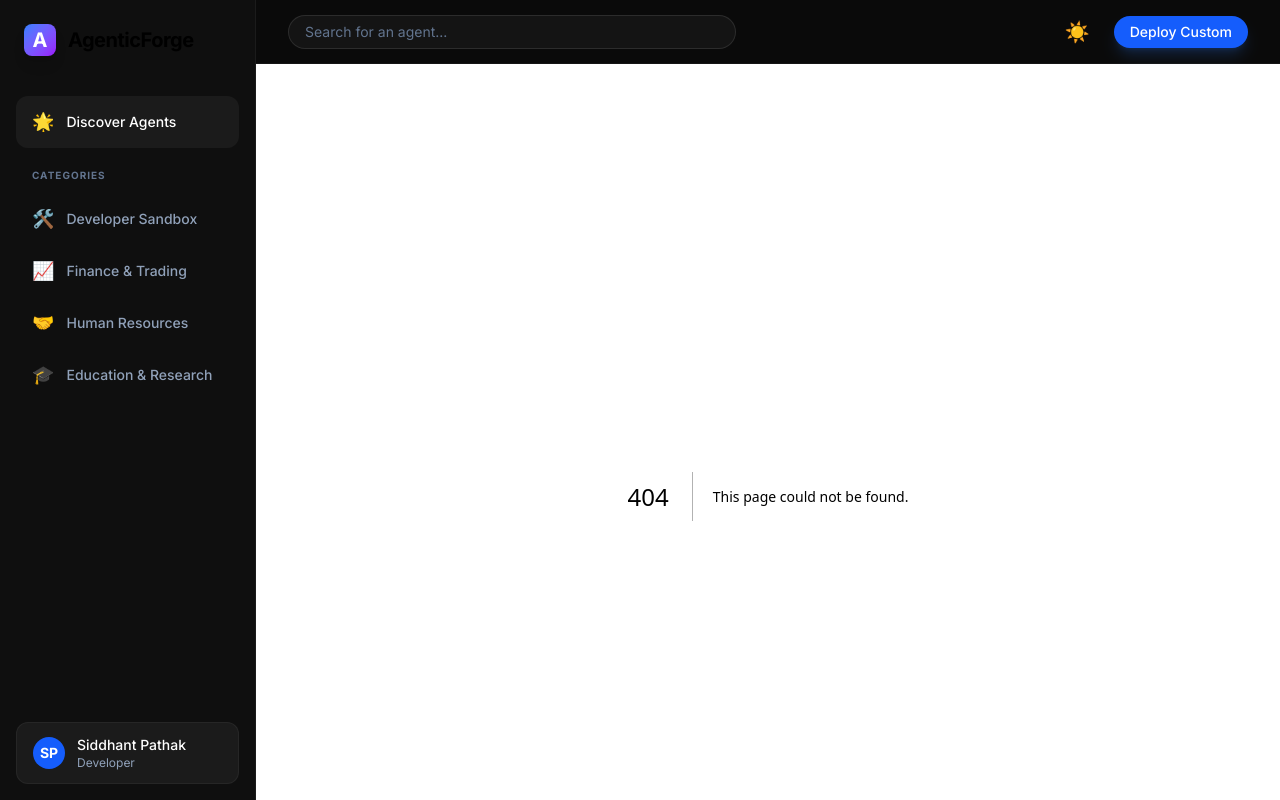
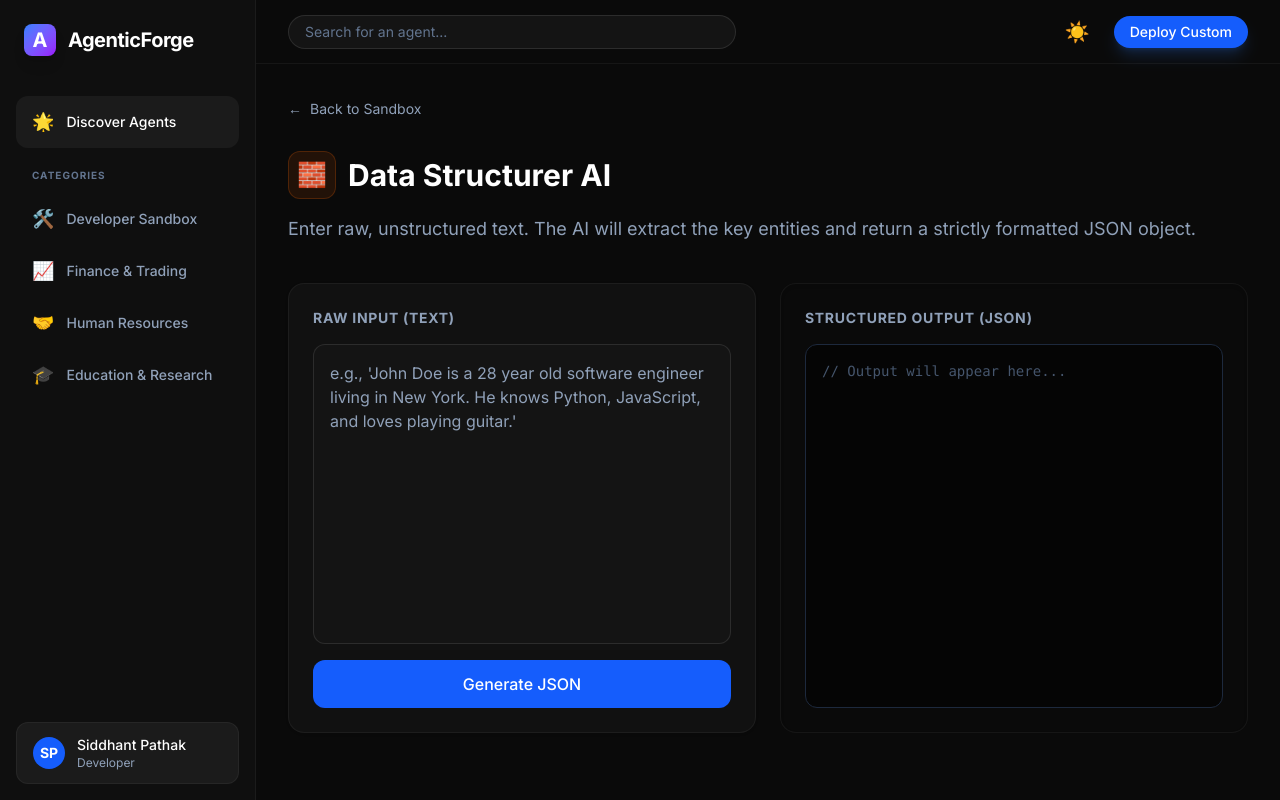
Before and after one commit to PathakSiddhant/AgenticForge, a Next.js app in the folder web-app/: page /sandbox/json-structurer in a window 1280 px wide. Before the commit this address had no page. Built offline with nearby package versions, Linux system fonts and the light colour scheme.

Commit message:
feat(web-app): build UI for data structurer AI agent with JSON output panel

```diff
--- /dev/null
+++ b/web-app/src/app/sandbox/json-structurer/page.tsx
@@ -0,0 +1,90 @@
+"use client";
+import { useState } from "react";
+import Link from "next/link";
+
+export default function JsonStructurer() {
+  const [input, setInput] = useState("");
+  const [output, setOutput] = useState<any>(null);
+  const [loading, setLoading] = useState(false);
+
+  const handleFormat = async () => {
+    if (!input) return;
+    setLoading(true);
+    setOutput(null);
+
+    try {
+      const res = await fetch("http://localhost:8000/api/structure", {
+        method: "POST",
+        headers: { "Content-Type": "application/json" },
+        body: JSON.stringify({ message: input }),
+      });
+
+      const data = await res.json();
+      setOutput(data.structured_data);
+    } catch (error) {
+      setOutput({ error: "Backend se connect nahi ho paya bhai. Python server on hai?" });
+    }
+
+    setLoading(false);
+  };
+
+  return (
+    <div className="max-w-5xl mx-auto pb-12">
+      <Link href="/sandbox" className="inline-flex items-center gap-2 text-sm text-slate-500 dark:text-slate-400 hover:text-blue-600 dark:hover:text-blue-400 mb-8 transition-colors">
+        <span>←</span> Back to Sandbox
+      </Link>
+
+      <div className="mb-10">
+        <div className="flex items-center gap-3 mb-4">
+          <div className="w-12 h-12 rounded-xl bg-orange-100 dark:bg-orange-500/10 flex items-center justify-center text-2xl border border-orange-200 dark:border-orange-500/20">
+            🧱
+          </div>
+          <h1 className="text-3xl font-bold text-slate-900 dark:text-white">Data Structurer AI</h1>
+        </div>
+        <p className="text-slate-600 dark:text-slate-400 text-lg">
+          Enter raw, unstructured text. The AI will extract the key entities and return a strictly formatted JSON object.
+        </p>
+      </div>
+
+      <div className="grid grid-cols-1 lg:grid-cols-2 gap-6">
+
+        {/* Input Panel */}
+        <div className="bg-white dark:bg-[#111] border border-slate-200 dark:border-white/5 rounded-2xl p-6 flex flex-col shadow-sm">
+          <h2 className="text-sm font-bold text-slate-500 dark:text-slate-400 uppercase tracking-wider mb-4">Raw Input (Text)</h2>
+          <textarea
+            value={input}
+            onChange={(e) => setInput(e.target.value)}
+            placeholder="e.g., 'John Doe is a 28 year old software engineer living in New York. He knows Python, JavaScript, and loves playing guitar.'"
+            className="flex-1 w-full min-h-75 bg-slate-50 dark:bg-[#141414] border border-slate-200 dark:border-white/10 rounded-xl p-4 text-slate-900 dark:text-white placeholder-slate-400 focus:outline-none focus:border-blue-500/50 resize-none transition-colors"
+          />
+          <button
+            onClick={handleFormat}
+            disabled={loading}
+            className="mt-4 w-full bg-blue-600 hover:bg-blue-500 text-white font-medium py-3 rounded-xl transition-colors disabled:opacity-50"
+          >
+            {loading ? "Processing..." : "Generate JSON"}
+          </button>
+        </div>
+
+        {/* Output Panel (Fixed for Light Mode) */}
+        <div className="bg-slate-50 dark:bg-[#0a0a0a] border border-slate-200 dark:border-white/5 rounded-2xl p-6 flex flex-col shadow-inner transition-colors">
+          <h2 className="text-sm font-bold text-slate-500 dark:text-slate-400 uppercase tracking-wider mb-4">Structured Output (JSON)</h2>
+          <div className="flex-1 w-full min-h-75 bg-white dark:bg-black/50 border border-slate-200 dark:border-slate-800 rounded-xl p-4 overflow-auto relative transition-colors">
+            {loading ? (
+              <div className="absolute inset-0 flex items-center justify-center">
+                <div className="w-8 h-8 border-4 border-blue-600 dark:border-blue-500 border-t-transparent rounded-full animate-spin"></div>
+              </div>
+            ) : output ? (
+              <pre className="text-sm font-mono text-emerald-700 dark:text-emerald-400 whitespace-pre-wrap">
+                {typeof output === 'string' ? output : JSON.stringify(output, null, 2)}
+              </pre>
+            ) : (
+              <p className="text-slate-400 dark:text-slate-600 font-mono text-sm">{"// Output will appear here..."}</p>
+            )}
+          </div>
+        </div>
+
+      </div>
+    </div>
+  );
+}
```
